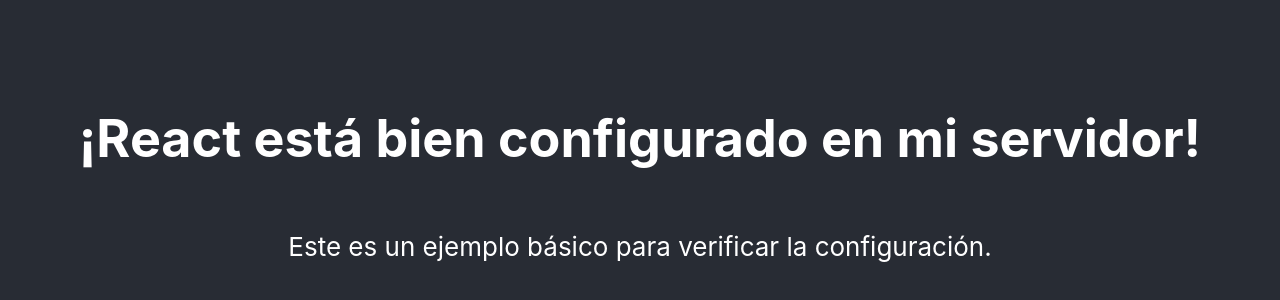
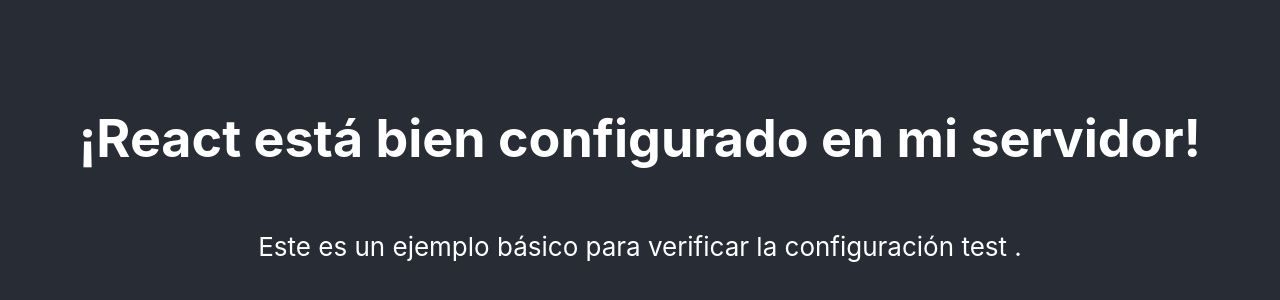
Before and after one commit to fsuvzo/react-app, a React (Create React App) app: page / in a window 1280 px wide. Shown: the part 220-520 px from the top of the page. Built offline with nearby package versions, Linux system fonts and the light colour scheme.

Commit message:
Added new feature for testing

```diff
--- a/src/App.js
+++ b/src/App.js
@@ -6,7 +6,7 @@
     <div className="App">
       <header className="App-header">
         <h1>¡React está bien configurado en mi servidor!</h1>
-        <p>Este es un ejemplo básico para verificar la configuración.</p>
+        <p>Este es un ejemplo básico para verificar la configuración test .</p>
       </header>
     </div>
   );
```
